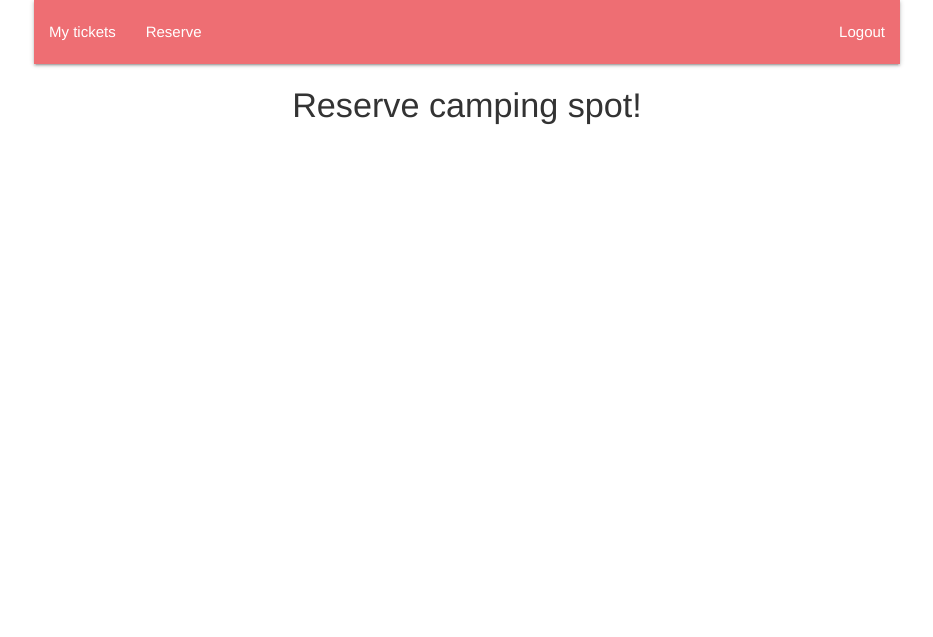
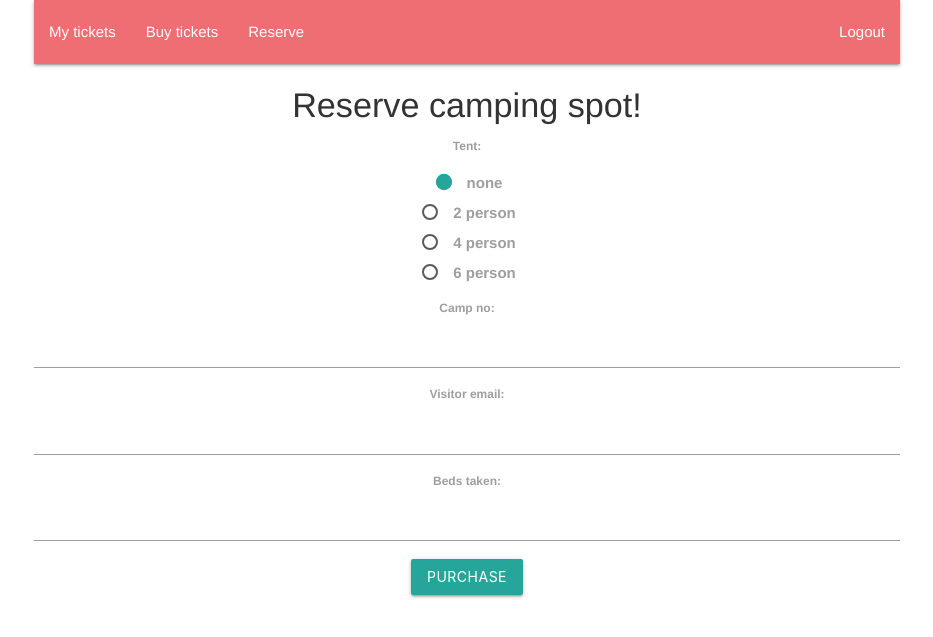
Before and after one commit to VelinSE/Mascarada-Django, a Django app: page /camping/reserve/ in a window 1280 px wide. Shown: the top 637 px of the page, without its empty margins (173-1106 px from the left). Run offline with Django 3.2, Linux system fonts and the light colour scheme; the visitor is signed in with stand-in values (Sample User, id 1); some libraries are stand-ins or nearby versions.

Commit message:
added tickets and camping

```diff
--- /dev/null
+++ b/mascarada/camping/forms.py
@@ -0,0 +1,37 @@
+from camping.models import Camping, Spot, Tent, Reservation
+from tickets.models import Visitor
+
+from django import forms
+from django.core.validators import MaxValueValidator, MinValueValidator
+
+class ReservationForm(forms.Form):
+    camp_no = forms.IntegerField(validators=[MinValueValidator(1), MaxValueValidator(48)])
+    visitor_email = forms.EmailField()
+    beds_taken = forms.IntegerField(validators=[MinValueValidator(0), MaxValueValidator(6)])
+
+
+    def save(self, tent_size, commit = True):
+        camping = Camping.objects.filter(camping_number = self.cleaned_data['camp_no']).first()
+        visitor = Visitor.objects.filter(email = self.cleaned_data['visitor_email']).first()
+
+        spot = Spot(beds_taken = self.cleaned_data['beds_taken'])
+        spot.camping = camping
+
+        camping.free_beds -= spot.beds_taken
+
+        camping.save()
+        spot.save()
+
+        tent = None
+        if tent_size != '0':
+            tent = Tent(size=int(tent_size))
+            tent.save()
+
+        reservation = Reservation()
+        reservation.spot = spot
+        reservation.tent = tent
+        reservation.visitor = visitor
+
+        reservation.save()
+
+        return reservation
--- a/mascarada/camping/templates/reserve.html
+++ b/mascarada/camping/templates/reserve.html
@@ -3,5 +3,58 @@
 {% block body %}
     <div class="center-align">
         <h4>Reserve camping spot!</h4>
+        <form method="post">
+            {% csrf_token %}
+            <p><label for="id_tent_0">Tent:</label> </p>
+            <ul id="id_tent">
+                <li>
+                    <label for="id_tent_0">
+                        <input type="radio" name="tent" value="0" checked="checked" required="" id="id_tent_0">
+                        <span>none</span>
+                    </label>
+                </li>
+                <li>
+                    <label for="id_tent_1">
+                        <input type="radio" name="tent" value="2" required="" id="id_tent_1">
+                        <span>2 person</span>
+                    </label>
+                </li>
+                <li>
+                    <label for="id_tent_2">
+                        <input type="radio" name="tent" value="4" required="" id="id_tent_2">
+                        <span>4 person</span>
+                    </label>
+                </li>
+                <li>
+                    <label for="id_tent_3">
+                        <input type="radio" name="tent" value="6" required="" id="id_tent_3">
+                        <span>6 person</span>
+                    </label>
+                </li>
+            </ul>
+
+            {{ form.as_p }}
+
+
+            {% if form.errors %}
+                {% for field in form %}
+                    {% for error in field.errors %}
+                        <div class="alert alert-danger">
+                            <strong>{{ error|escape }}</strong>
+                        </div>
+                    {% endfor %}
+                {% endfor %}
+                {% for error in form.non_field_errors %}
+                    <div class="alert alert-danger">
+                        <strong>{{ error|escape }}</strong>
+                    </div>
+                {% endfor %}
+            {% endif %}
+
+
+            <div class="center-align">
+                <button class="btn" type="submit">Purchase</button>
+            </div>
+        </form>
     </div>
 {% endblock body %}
--- a/mascarada/camping/urls.py
+++ b/mascarada/camping/urls.py
@@ -1,6 +1,7 @@
 from django.conf.urls import url
-from camping.views import reserve
+from camping.views import reserve, seed_campings
 
 urlpatterns = [
     url(r'^reserve/$', reserve, name='reserve'),
+    url(r'^seed/$', seed_campings, name='seeder')
 ]
--- a/mascarada/camping/views.py
+++ b/mascarada/camping/views.py
@@ -1,4 +1,29 @@
-from django.shortcuts import render
+from camping.models import Camping
+from camping.forms import ReservationForm
 
+from django.shortcuts import render, redirect
+from django.contrib.auth.decorators import login_required
+
+import random
+
+@login_required
 def reserve(request):
-    return render(request, 'reserve.html')
+    if request.method == 'POST':
+        form = ReservationForm(request.POST)
+        tent = request.POST.get('tent')
+        if form.is_valid():
+            form.save(tent)
+            return redirect('/tickets/my-tickets/')
+        return render(request, 'reserve.html', { 'form' : form })
+    else:
+        form = ReservationForm()
+        args = { 'form' : form }
+        return render(request, 'reserve.html', args)
+
+def seed_campings(request):
+    for i in range(1, 49):
+        camp = Camping.objects.get(id = i)
+        camp.free_beds = random.randint(0,6)
+        camp.save()
+
+    return redirect('/camping/reserve/')
--- a/mascarada/custom_auth/templates/base.html
+++ b/mascarada/custom_auth/templates/base.html
@@ -11,6 +11,7 @@
                     {% if request.user.is_authenticated %}
                         <ul class="center">
                             <li><a href="/tickets/my-tickets">My tickets</a></li>
+                            <li><a href="/tickets/buy-tickets">Buy tickets</a></li>
                             <li><a href="/camping/reserve/">Reserve</a></li>
                         </ul>
                     {% endif %}
--- a/mascarada/tickets/urls.py
+++ b/mascarada/tickets/urls.py
@@ -1,8 +1,7 @@
 from django.conf.urls import url
-from tickets.views import buy_tickets, my_tickets, sad, sadd
+from tickets.views import buy_tickets, my_tickets
 
 urlpatterns = [
     url(r'^buy-tickets/$', buy_tickets, name='buy-tickets'),
     url(r'^my-tickets/$', my_tickets, name='my-tickets'),
-    url(r'^test/$', sadd)
 ]
```
Also changed, not shown: mascarada/camping/models.py (+8 -7 lines), mascarada/custom_auth/templates/register.html (+18 -1 lines), mascarada/custom_auth/views.py (+5 -3 lines), mascarada/mascarada/settings.py (+9 -2 lines), mascarada/tickets/models.py (+37 -4 lines), mascarada/tickets/templates/purchase_email.html (+1 -7 lines), mascarada/tickets/views.py (+7 -28 lines), mascarada/camping/migrations/0002_auto_20180521_1707.py (added), mascarada/camping/migrations/0003_auto_20180521_1712.py (added), mascarada/camping/migrations/0004_auto_20180521_2125.py (added), mascarada/camping/migrations/0005_auto_20180522_2137.py (added), mascarada/tickets/migrations/0002_auto_20180520_2358.py (added), mascarada/tickets/migrations/0003_auto_20180522_2121.py (added).
